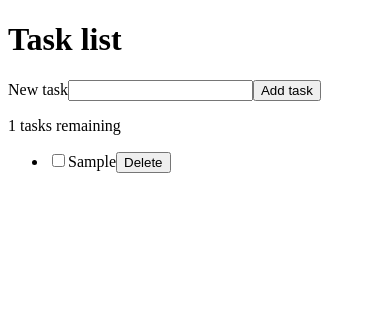
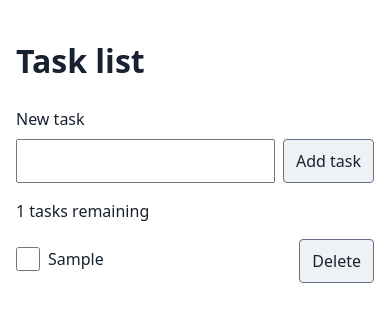
Before and after one commit to KadrieMoumin/playwright-typescript-qa-portfolio, a website: page app/index.html in a window 390 px wide. Both pictures are taken after typing "Sample" into the empty fields and a click on the button "Add task". Drawn offline with Linux system fonts and the light colour scheme.

Commit message:
test: add accessibility and mobile  tests

```diff
--- a/app/index.html
+++ b/app/index.html
@@ -1,6 +1,26 @@
-<!doctype html><html lang="en"><meta charset="utf-8"><title>QA Task List</title>
+<!doctype html><html lang="en"><meta charset="utf-8"><meta name="viewport" content="width=device-width, initial-scale=1"><title>QA Task List</title>
+<style>
+* { box-sizing: border-box; }
+body { margin: 0; padding: 16px; font: 16px/1.5 system-ui, sans-serif; color: #18212f; background: #fff; }
+main { max-width: 640px; margin: 0 auto; }
+form { display: flex; flex-wrap: wrap; gap: 8px; }
+form > label { flex-basis: 100%; }
+#task { flex: 1 1 160px; min-width: 0; }
+input, button { font: inherit; }
+button, #task { min-height: 44px; padding: 8px 12px; }
+button { color: #18212f; background: #eef2f6; border: 1px solid #667085; border-radius: 4px; }
+ul { list-style: none; padding: 0; }
+li { display: flex; align-items: flex-start; gap: 8px; margin: 12px 0; }
+li label { display: flex; align-items: flex-start; gap: 8px; flex: 1; min-width: 0; min-height: 44px; padding: 8px 0; }
+li input { width: 24px; height: 24px; flex-shrink: 0; margin: 0; }
+li span { min-width: 0; overflow-wrap: anywhere; }
+li button { flex-shrink: 0; }
+:focus-visible { outline: 3px solid #165dcc; outline-offset: 3px; }
+</style>
+<main>
 <h1>Task list</h1><form><label for="task">New task</label><input id="task" required><button>Add task</button></form>
 <p role="status">0 tasks remaining</p><ul aria-label="Tasks"></ul>
+</main>
 <script>
 const form=document.querySelector('form'), input=document.querySelector('#task'), list=document.querySelector('ul');
 function update(){document.querySelector('[role=status]').textContent=`${list.querySelectorAll('input:not(:checked)').length} tasks remaining`;}
--- a/package.json
+++ b/package.json
@@ -11,6 +11,7 @@
     "typecheck": "tsc --noEmit"
   },
   "devDependencies": {
+    "@axe-core/playwright": "^4.13.0",
     "@playwright/test": "^1.56.1",
     "@types/node": "^26.6.6",
     "typescript": "^7.0.2"
```
Also changed, not shown: playwright.config.ts (+5 -3 lines), tests/accessibility.spec.ts (added, +23 -0 lines), tests/mobile.spec.ts (added, +37 -0 lines), README.md, 1 other file.
